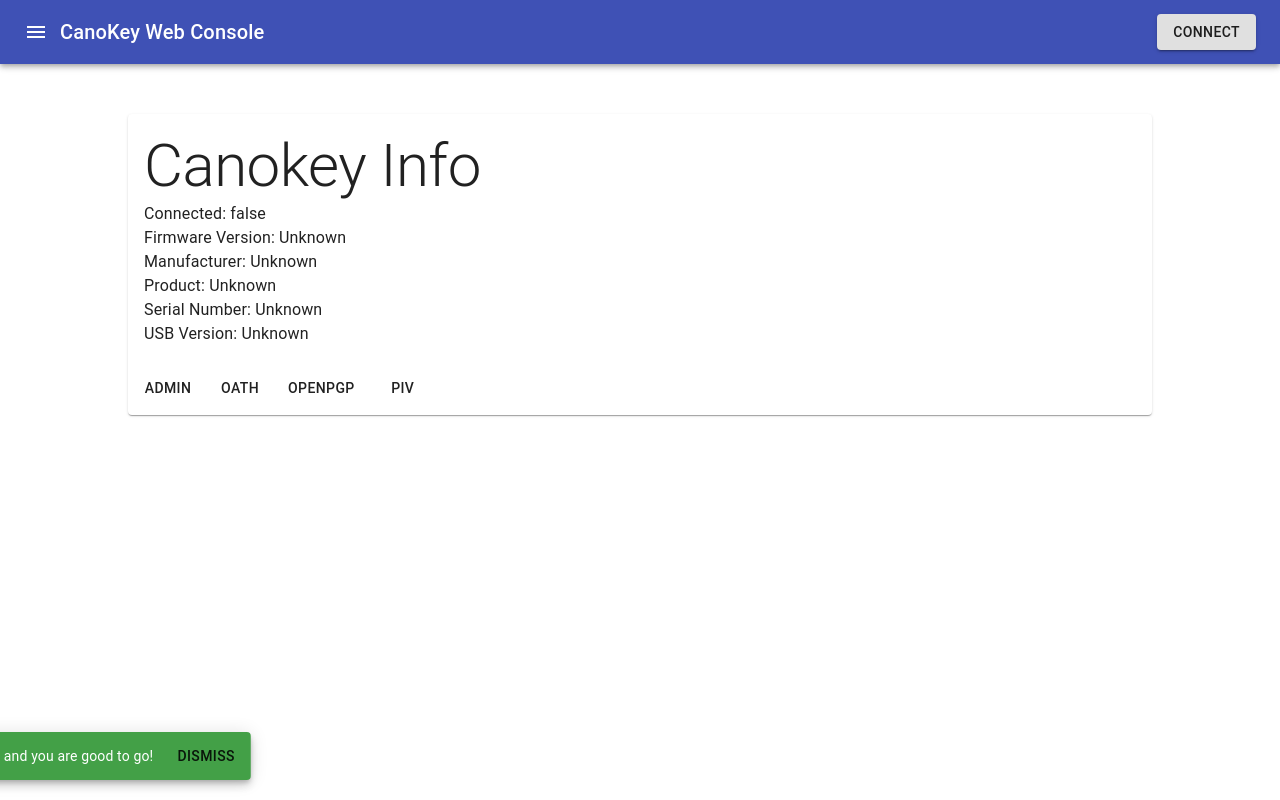
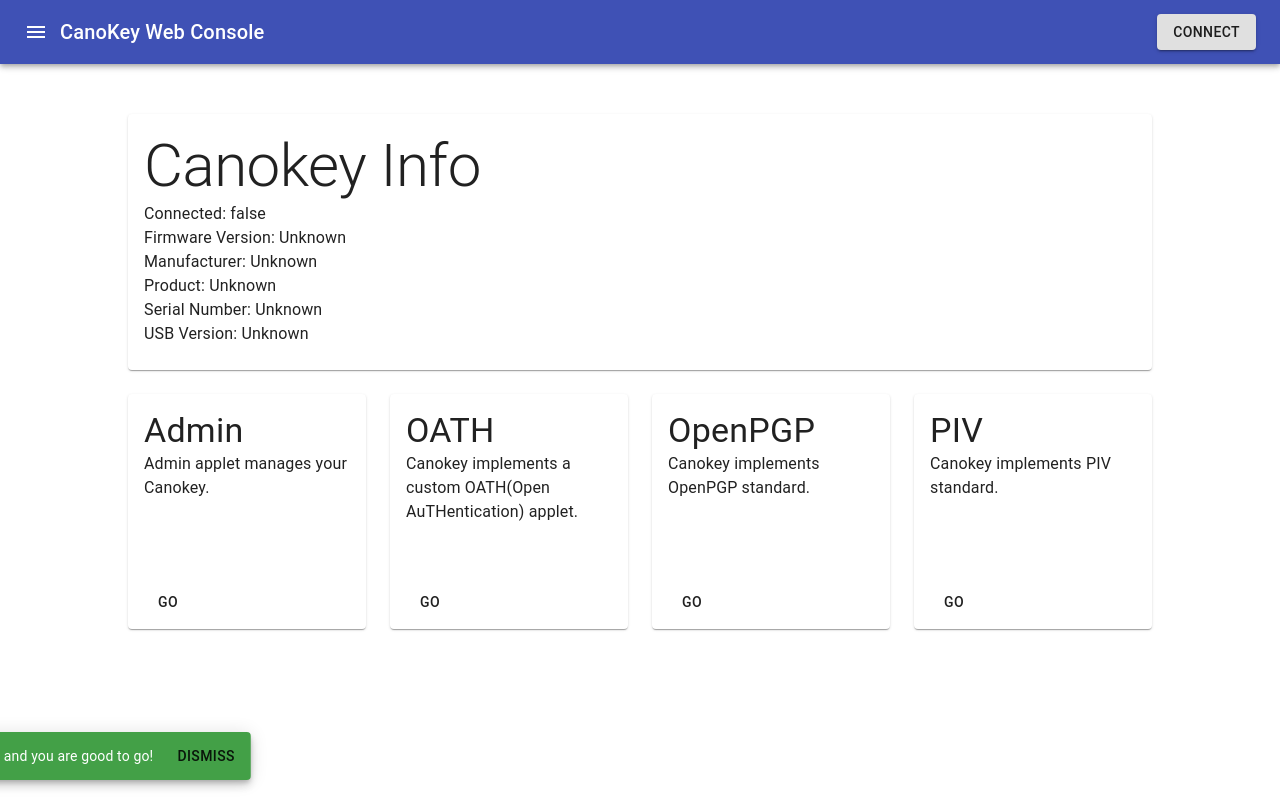
Before and after one commit to canokeys/canokey-web-console, a React (Create React App) app: page / in a window 1280 px wide. Built offline with nearby package versions, Linux system fonts and the light colour scheme.

Commit message:
Re arrange overview ui

```diff
--- a/src/Overview.js
+++ b/src/Overview.js
@@ -10,6 +10,7 @@
 import CardActions from "@material-ui/core/CardActions";
 import Button from "@material-ui/core/Button";
 import {useSnackbar} from "notistack";
+import Grid from "@material-ui/core/Grid";
 
 const useStyles = makeStyles((theme) => ({
   root: {
@@ -18,6 +19,9 @@
     paddingRight: "10%",
     paddingTop: "50px",
   },
+  card: {
+    height: 150,
+  }
 }));
 
 export default function Overview() {
@@ -50,6 +54,8 @@
 
   return (
     <div className={classes.root}>
+      <Grid container justify={"center"} spacing={3}>
+        <Grid item xs={12}>
           <Card>
             <CardContent>
               <Typography variant="h2">
@@ -74,13 +80,69 @@
                 USB Version: {device !== null ? `${device.usbVersionMajor}.${device.usbVersionMinor}` : 'Unknown'}
               </Typography>
             </CardContent>
+          </Card>
+        </Grid>
+        <Grid item xs={6} md={3}>
+          <Card>
+            <CardContent className={classes.card}>
+              <Typography variant="h4">
+                Admin
+              </Typography>
+              <Typography>
+                Admin applet manages your Canokey.
+              </Typography>
+            </CardContent>
             <CardActions>
-          <Button onClick={() => history.push('/admin')}>Admin</Button>
-          <Button onClick={() => history.push('/oath')}>OATH</Button>
-          <Button>OpenPGP</Button>
-          <Button>PIV</Button>
+              <Button onClick={() => history.push('/admin')}>Go</Button>
             </CardActions>
           </Card>
+        </Grid>
+        <Grid item xs={6} md={3}>
+          <Card>
+            <CardContent className={classes.card}>
+              <Typography variant="h4">
+                OATH
+              </Typography>
+              <Typography>
+                Canokey implements a custom OATH(Open AuTHentication) applet.
+              </Typography>
+            </CardContent>
+            <CardActions>
+              <Button onClick={() => history.push('/oath')}>Go</Button>
+            </CardActions>
+          </Card>
+        </Grid>
+        <Grid item xs={6} md={3}>
+          <Card>
+            <CardContent className={classes.card}>
+              <Typography variant="h4">
+                OpenPGP
+              </Typography>
+              <Typography>
+                Canokey implements OpenPGP standard.
+              </Typography>
+            </CardContent>
+            <CardActions>
+              <Button onClick={() => history.push('/openpgp')}>Go</Button>
+            </CardActions>
+          </Card>
+        </Grid>
+        <Grid item xs={6} md={3}>
+          <Card>
+            <CardContent className={classes.card}>
+              <Typography variant="h4">
+                PIV
+              </Typography>
+              <Typography>
+                Canokey implements PIV standard.
+              </Typography>
+            </CardContent>
+            <CardActions>
+              <Button onClick={() => history.push('/piv')}>Go</Button>
+            </CardActions>
+          </Card>
+        </Grid>
+      </Grid>
     </div>
   );
 }
```
Lines whose indentation alone changed are shown as unchanged.
